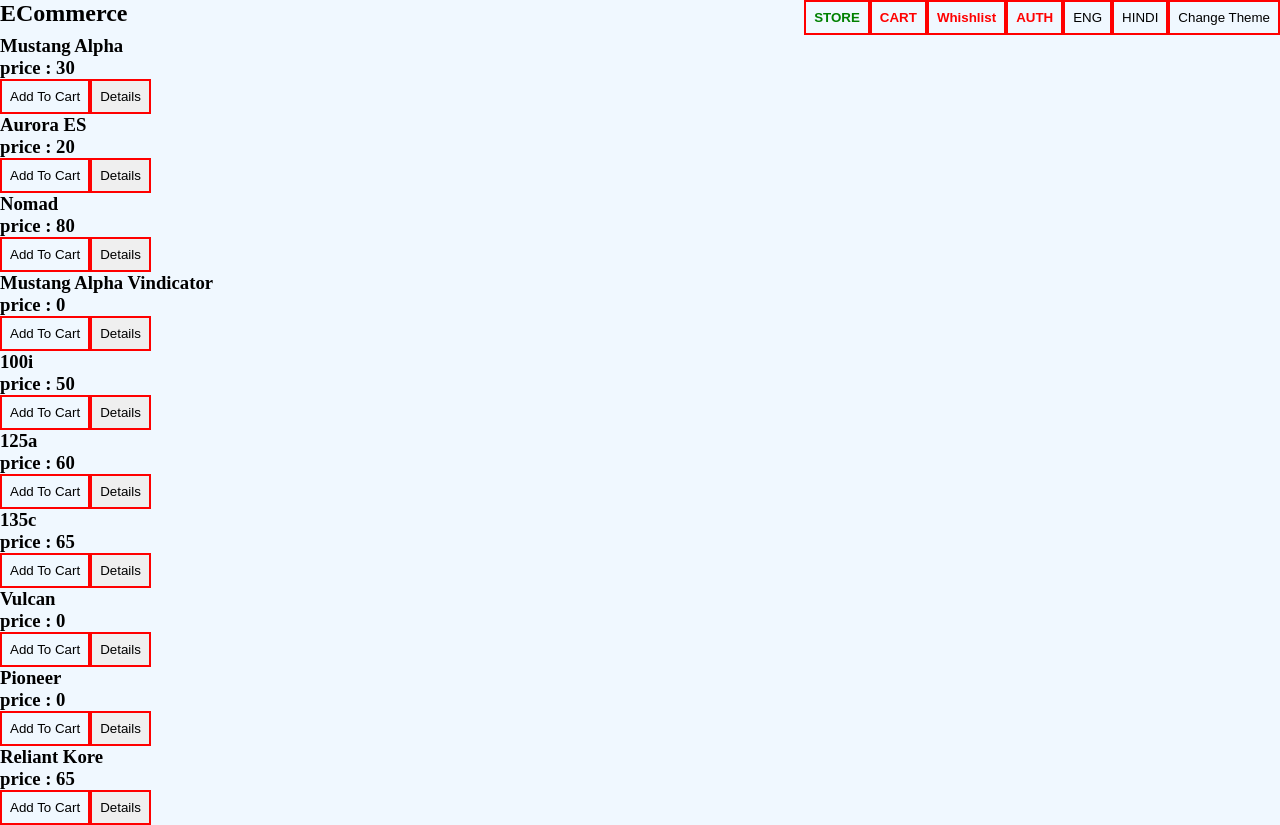
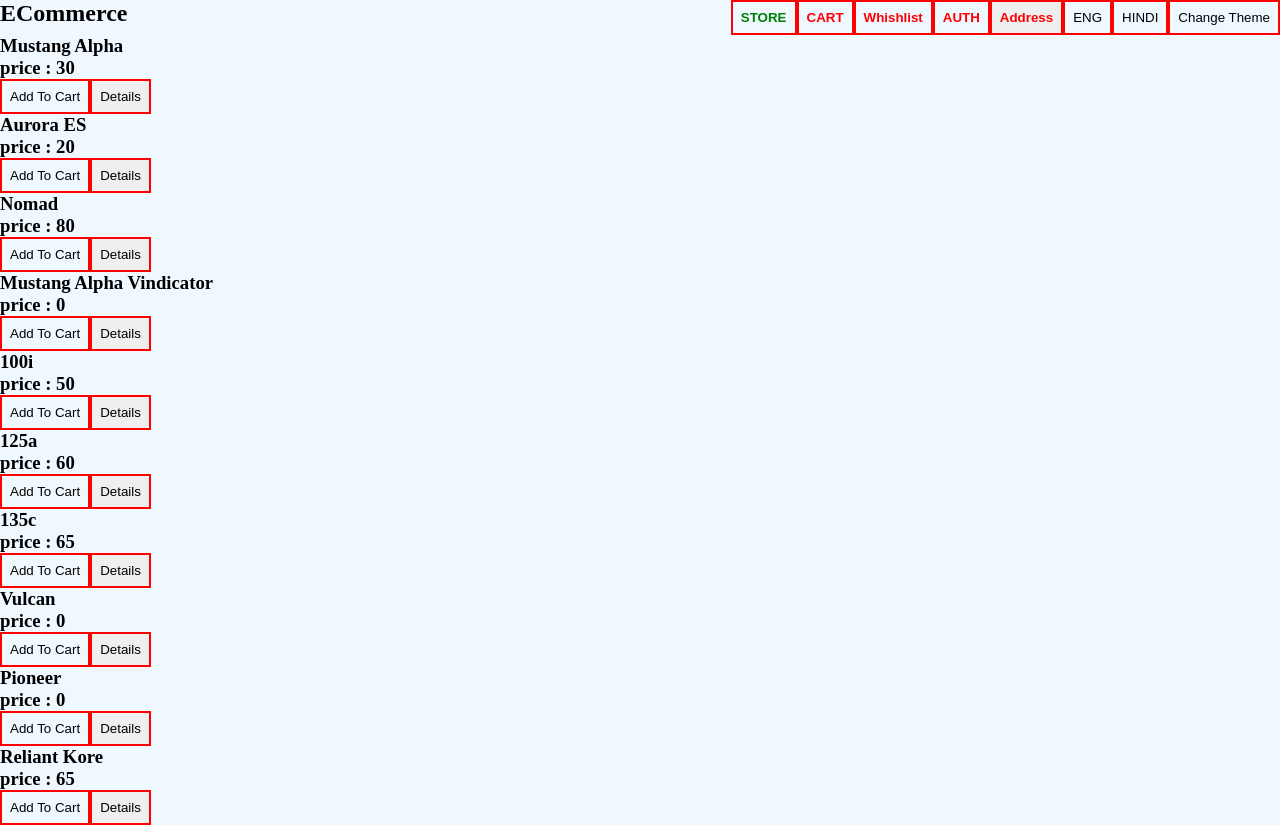
Before and after one commit to Tejs1/react-practise, a React (Create React App) app: page / in a window 1280 px wide. Built offline with nearby package versions, Linux system fonts and the light colour scheme.

Commit message:
address page

```diff
--- a/src/App.js
+++ b/src/App.js
@@ -5,9 +5,11 @@ import { Wishlist } from "./Components/Whishlist";
 import { Auth } from "./Components/Auth";
 import { ProductListing } from "./Components/ProductListing";
 import { Product } from "./Components/Product";
+import { Address } from "./Components/address";
 import { useTheme } from "./Context/theme-context";
 import User from "./Components/User";
 function App() {
+  const login = true;
   const { theme } = useTheme();
   return (
     <div className={`app ${theme}`}>
@@ -21,6 +23,8 @@ function App() {
             <Route path="auth" element={<Auth />} />
             <Route path="user" element={<User />} />
             <Route path="product/:id" element={<Product />} />
+            {!login && <Route path="address" element={<Auth />} />}
+            {login && <Route path="address" element={<Address />} />}
             <Route
               path="*"
               element={
--- a/src/Components/Nav.js
+++ b/src/Components/Nav.js
@@ -41,6 +41,12 @@ export function Nav() {
             AUTH
           </NavLink>
         </button>
+        <button>
+          <NavLink to="address" style={getStyle()}>
+            Address
+          </NavLink>
+        </button>
+
         <button className={theme} onClick={changeLang} value="ENG">
           ENG
         </button>
--- /dev/null
+++ b/src/Components/address.jsx
@@ -0,0 +1,3 @@
+export function Address() {
+  return <h1>Oassiss</h1>;
+}
```
Also changed, not shown: src/Components/Auth.jsx (line endings or trailing spaces).
